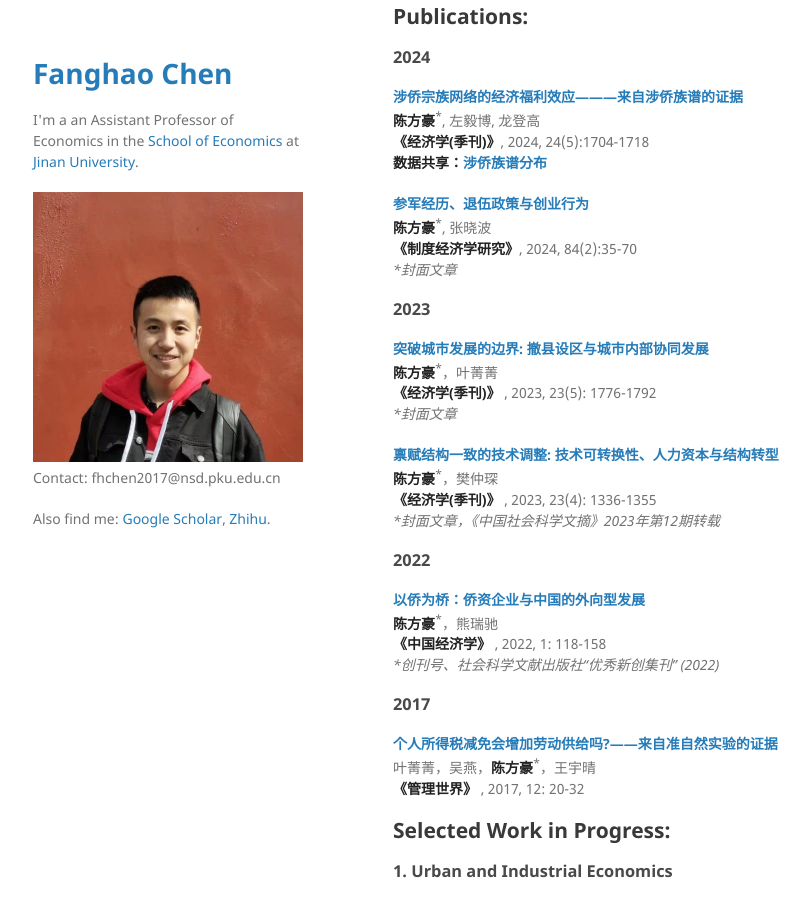
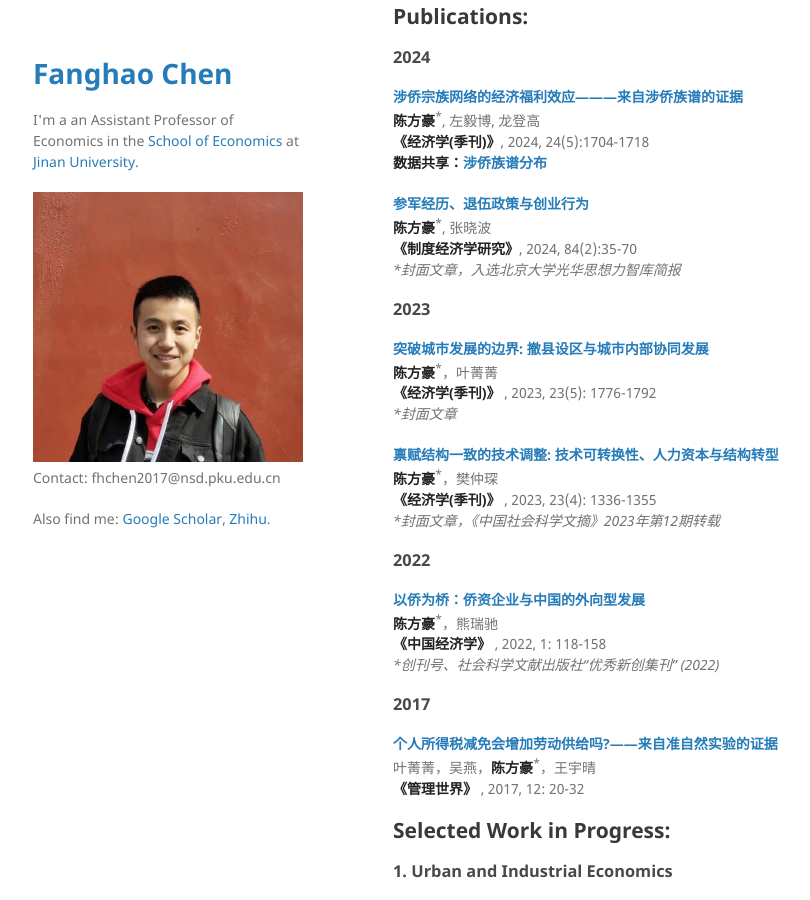
Before and after one commit to FanghaoChen/homepage, a Jekyll site: the page built from research.md, in a window 1280 px wide and 900 px high, scrolled down 626 px. Shown: the whole window, without its empty margins (177-987 px from the left). Built offline with Jekyll 4.4.1, drawn with Linux system fonts in a browser that asks for light colours.

Commit message:
Update research.md

```diff
--- a/research.md
+++ b/research.md
@@ -37,7 +37,7 @@ with 席金瑞 <br/>
 **[参军经历、退伍政策与创业行为](https://kns.cnki.net/kcms2/article/abstract?v=IXLqNOIxNnuPuo0uw7xJBBdYQ7JTDqyXvg9PZNboApr7GkSIBzqDtsDeHdZuLSofHhiM_zYUkGe7cBbNwscE16Hr6sQ4w784v_4UvaJLBhXfYaaPucnwxwnZ6ml2ZnavXP2FgjPBm2-MMYZwz0wY0bIT5H1_xd838KNbk-votsWd-nVScaTPSkUBCnOwKAj0&uniplatform=NZKPT&language=CHS)** <br/>
 **陈方豪**<sup>*</sup>, 张晓波 <br/>
 **《制度经济学研究》**, 2024, 84(2):35-70 <br/>
-<em> *封面文章 </em>
+<em> *封面文章，入选北京大学光华思想力智库简报 </em>
 
 ### 2023 ###
 
```
